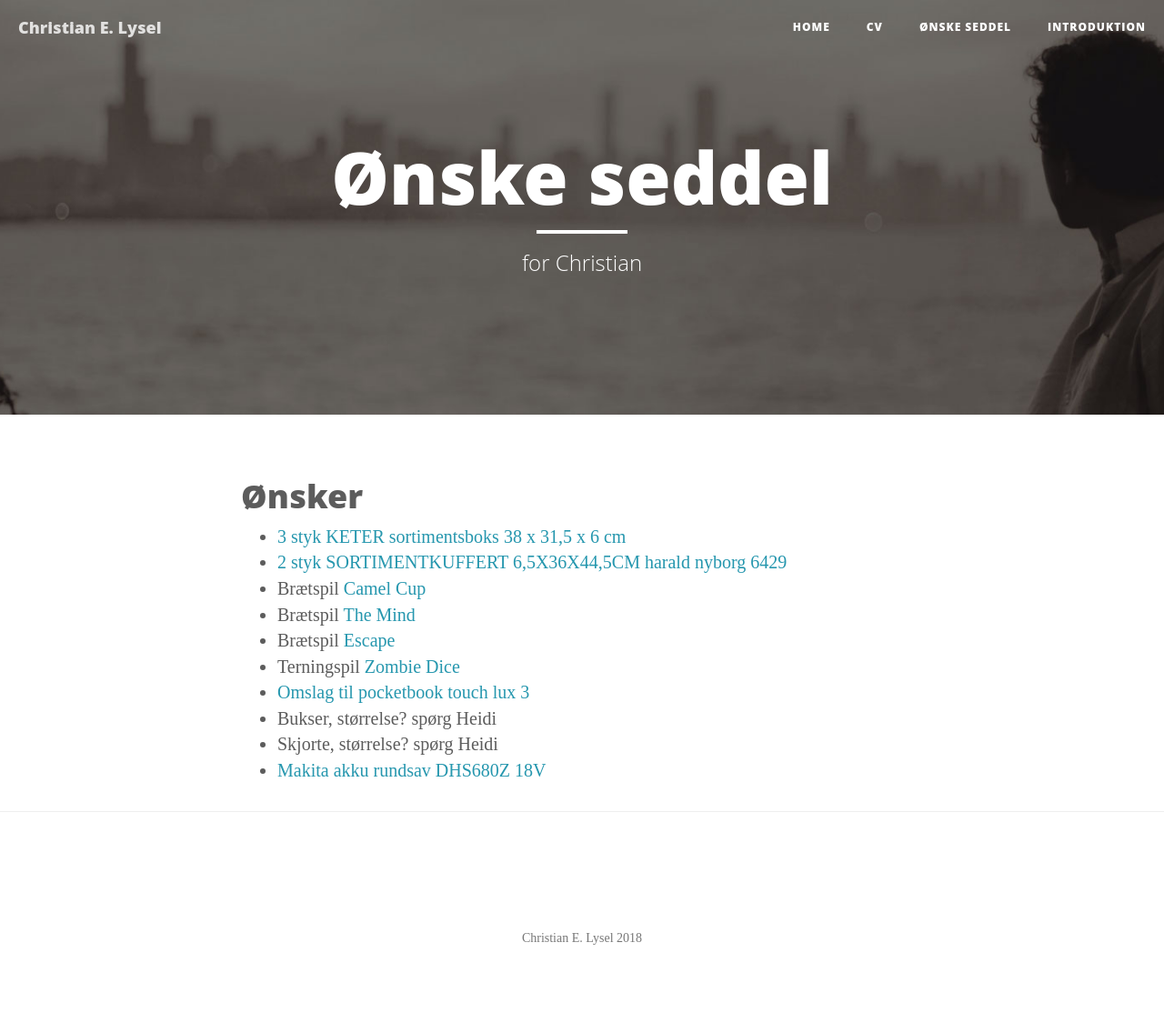
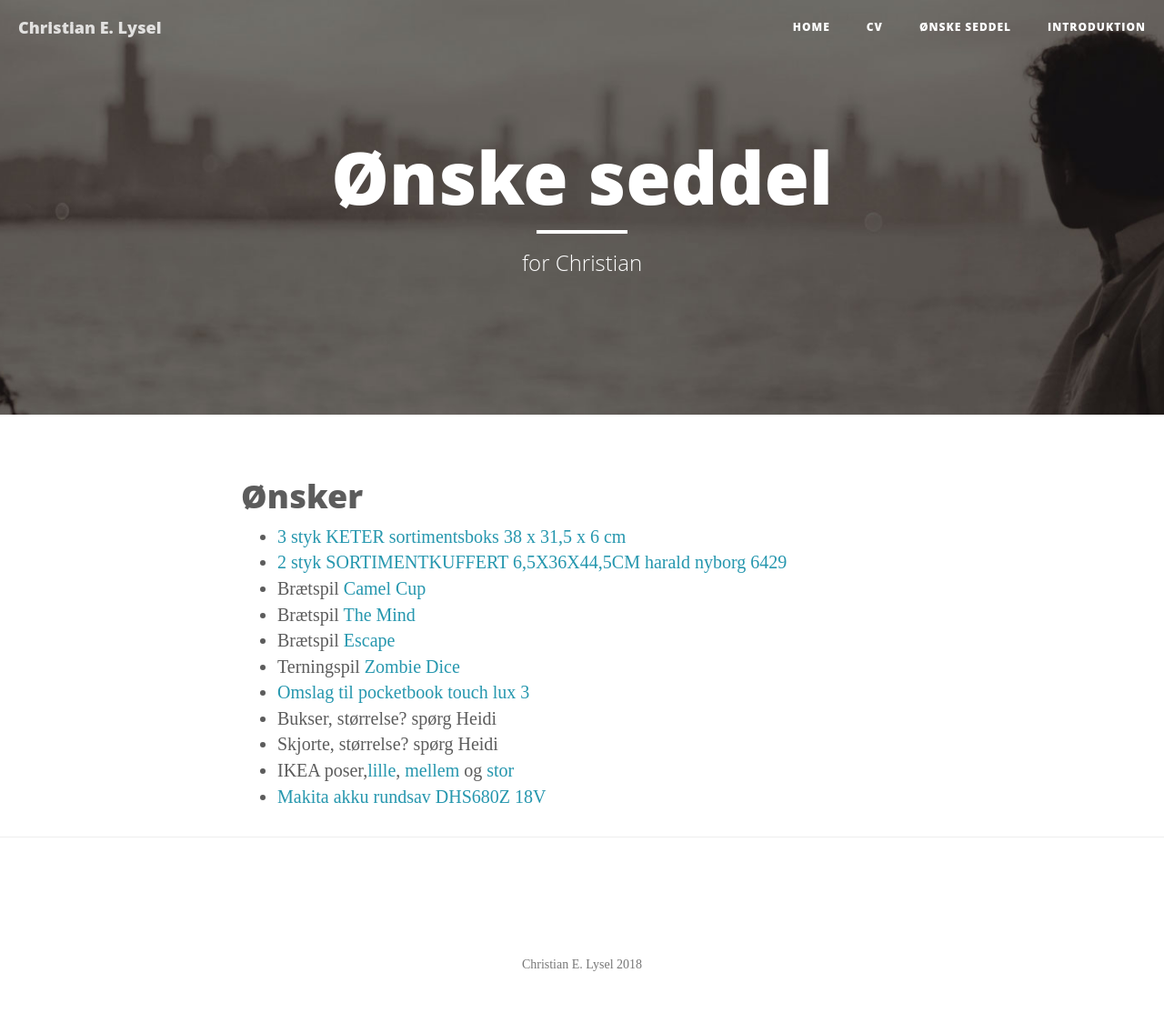
Before and after one commit to clysel/christian.lysel.net, a Jekyll site: the page built from gave.markdown, in a window 1280 px wide. Shown: the whole page at 91% size. Built offline with Jekyll 4.4.1, drawn with Linux system fonts in a browser that asks for light colours; before the commit the page ends 1107 px from its top, so only the background shows below that.

Commit message:
Update gave.markdown

```diff
--- a/gave.markdown
+++ b/gave.markdown
@@ -15,4 +15,5 @@ header-img: "img/about-bg.jpg"
  * [Omslag til pocketbook touch lux 3](https://www.conradelektronik.dk/?websale8=conrad-dk&pi=1462095)
  * Bukser, størrelse? spørg Heidi
  * Skjorte, størrelse? spørg Heidi
+ * IKEA poser,[lille](https://www.ikea.com/dk/da/catalog/products/20339284/), [mellem](https://www.ikea.com/dk/da/catalog/products/50342237/) og [stor](https://www.ikea.com/dk/da/catalog/products/80339281/)
  * [Makita akku rundsav DHS680Z 18V](https://www.10-4.dk/varer/elvaerktoj/rundsav/makita-akku-rundsav)
```
